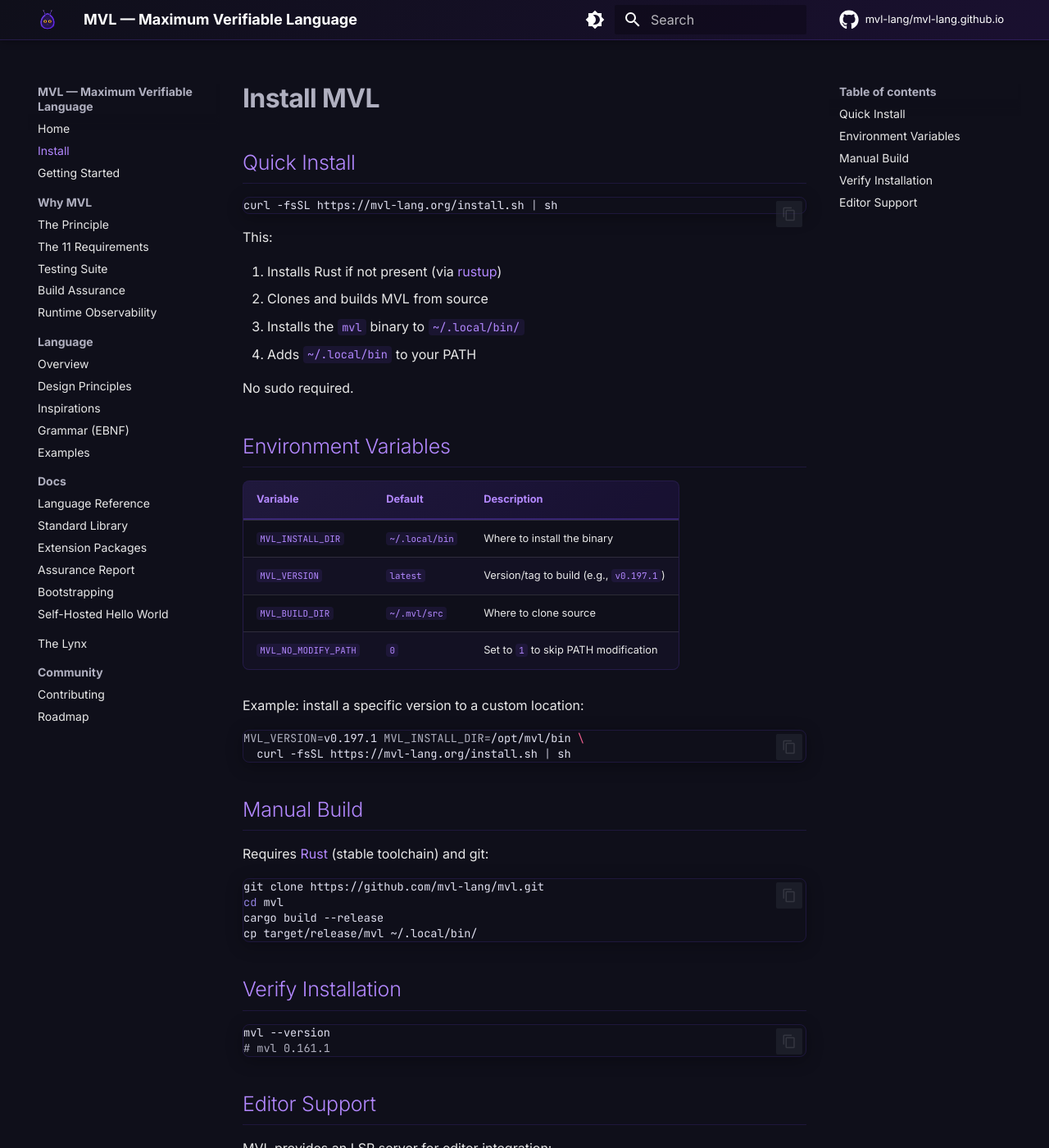
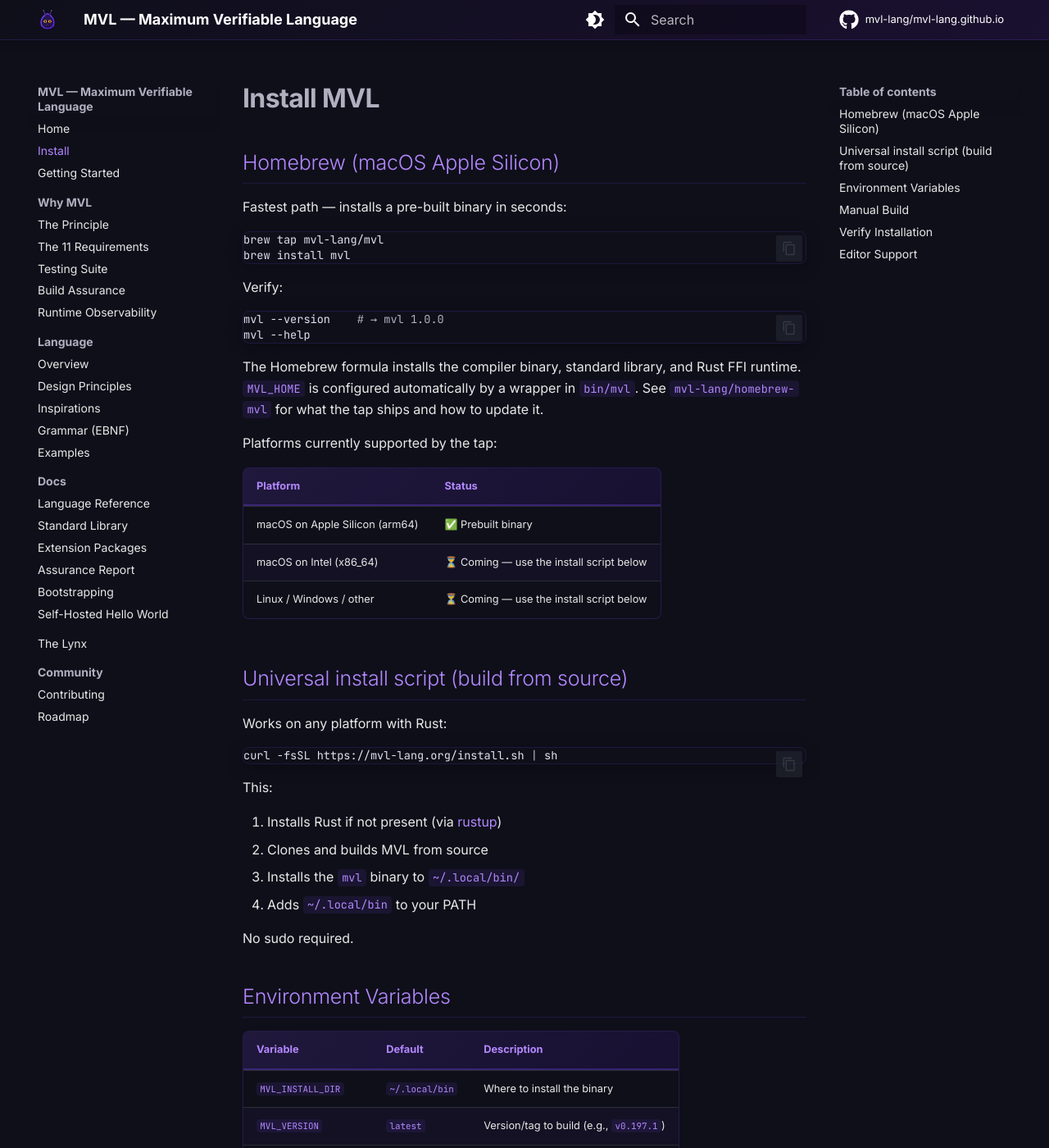
Before and after one commit to mvl-lang/mvl-lang.github.io, an MkDocs documentation site: the page built from docs/install.md, in a window 1280 px wide and 1400 px high. Shown: the whole window at 82% size. Built offline with MkDocs 1.6.1 and Material for MkDocs 9.7.7, drawn with Linux system fonts in a browser that asks for light colours; comment, search, counter and statistics services are not loaded.

Commit message:
docs(install): add Homebrew tap as primary macOS install path

````diff
--- a/docs/install.md
+++ b/docs/install.md
@@ -1,6 +1,34 @@
 # Install MVL
 
-## Quick Install
+## Homebrew (macOS Apple Silicon)
+
+Fastest path — installs a pre-built binary in seconds:
+
+```bash
+brew tap mvl-lang/mvl
+brew install mvl
+```
+
+Verify:
+
+```bash
+mvl --version    # → mvl 1.0.0
+mvl --help
+```
+
+The Homebrew formula installs the compiler binary, standard library, and Rust FFI runtime. `MVL_HOME` is configured automatically by a wrapper in `bin/mvl`. See [`mvl-lang/homebrew-mvl`](https://github.com/mvl-lang/homebrew-mvl) for what the tap ships and how to update it.
+
+Platforms currently supported by the tap:
+
+| Platform | Status |
+|----------|--------|
+| macOS on Apple Silicon (arm64) | ✅ Prebuilt binary |
+| macOS on Intel (x86_64) | ⏳ Coming — use the install script below |
+| Linux / Windows / other | ⏳ Coming — use the install script below |
+
+## Universal install script (build from source)
+
+Works on any platform with Rust:
 
 ```bash
 curl -fsSL https://mvl-lang.org/install.sh | sh
````
